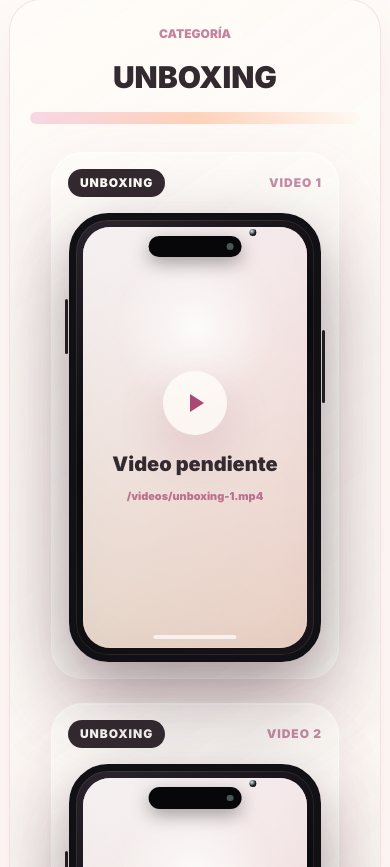
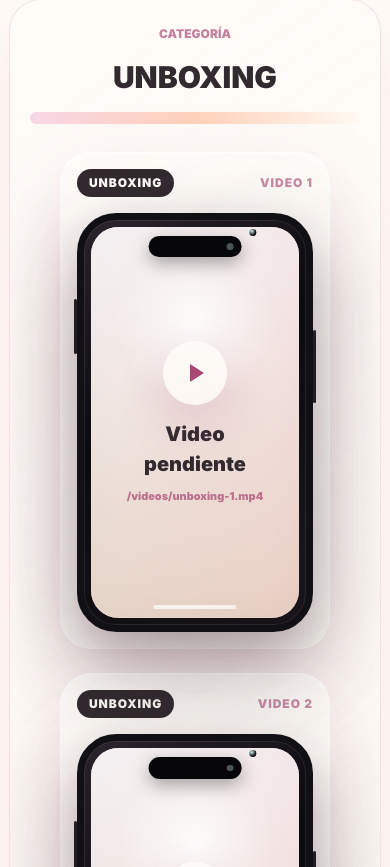
Before and after one commit to facu526/Portfolio-Abril-Pessano, a Next.js app: page / in a window 390 px wide. Shown: the part 6637-7504 px from the top of the page. Built offline with nearby package versions, Linux system fonts and the light colour scheme.

Commit message:
Fix iPhone video rendering

```diff
--- a/components/Services.tsx
+++ b/components/Services.tsx
@@ -82,10 +82,11 @@ export function Services() {
                       <PhoneVideoMockup
                         key={src}
                         src={src}
-                        category={category.title}
                         label={`Video ${index + 1}`}
-                        index={currentIndex}
-                        setVideoRef={setVideoRef}
+                        title={category.title}
+                        registerVideoRef={(node) =>
+                          setVideoRef(currentIndex, node)
+                        }
                         onPlay={pauseOtherVideos}
                       />
                     );
--- a/components/ugc/PhoneVideoMockup.tsx
+++ b/components/ugc/PhoneVideoMockup.tsx
@@ -4,28 +4,26 @@ import { useState } from "react";
 
 type PhoneVideoMockupProps = {
   src: string;
-  category: string;
   label: string;
-  index: number;
-  setVideoRef: (index: number, node: HTMLVideoElement | null) => void;
+  title: string;
+  registerVideoRef: (element: HTMLVideoElement | null) => void;
   onPlay: (currentVideo: HTMLVideoElement) => void;
 };
 
 export function PhoneVideoMockup({
   src,
-  category,
   label,
-  index,
-  setVideoRef,
+  title,
+  registerVideoRef,
   onPlay,
 }: PhoneVideoMockupProps) {
   const [hasError, setHasError] = useState(false);
 
   return (
-    <article className="phone-card">
+    <article className="phone-card mx-auto w-full max-w-[270px]">
       <div className="mb-4 flex items-center justify-between gap-3">
         <span className="rounded-full bg-ink px-3 py-1.5 text-xs font-black uppercase tracking-[0.08em] text-paper">
-          {category}
+          {title}
         </span>
         <span className="text-xs font-black uppercase tracking-[0.08em] text-berry/[0.62]">
           {label}
@@ -49,7 +47,7 @@ export function PhoneVideoMockup({
               </div>
             ) : (
               <video
-                ref={(node) => setVideoRef(index, node)}
+                ref={registerVideoRef}
                 className="relative z-[2] block h-full w-full object-cover"
                 controls
                 playsInline
@@ -58,6 +56,7 @@ export function PhoneVideoMockup({
                 onError={() => setHasError(true)}
               >
                 <source src={src} type="video/mp4" />
+                Tu navegador no soporta video HTML5.
               </video>
             )}
             <div className="phone-home" aria-hidden="true" />
```
